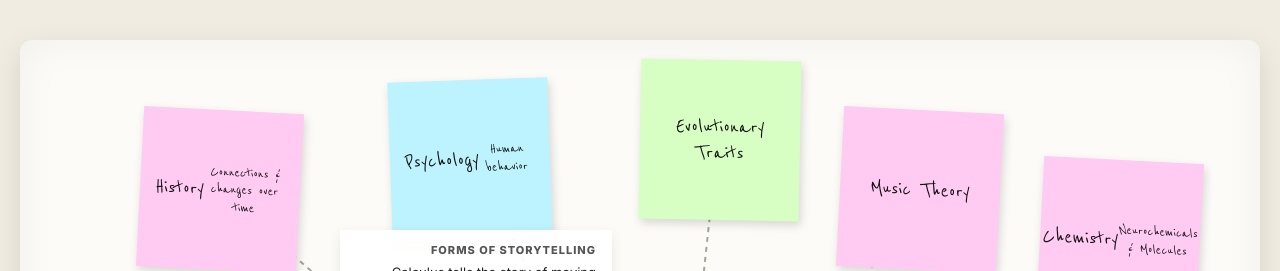
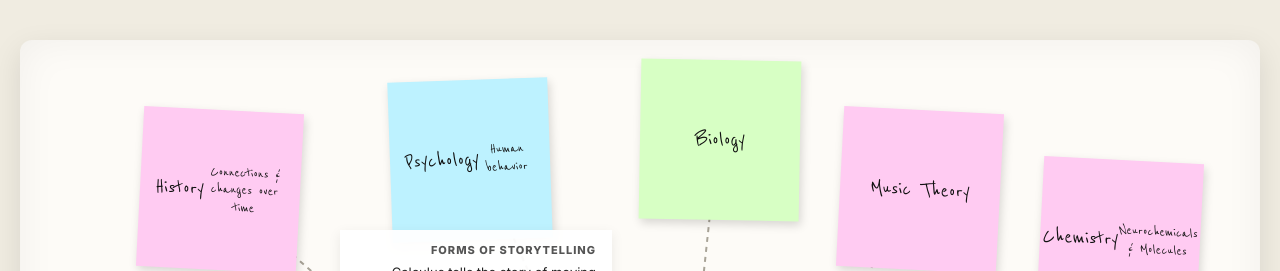
Before and after one commit to rc072406/meaningoflife, a plain HTML site: page index.html in a window 1280 px wide. Shown: the top 271 px of the page. Drawn offline with Linux system fonts and the light colour scheme.

Commit message:
Update index.html

```diff
--- a/index.html
+++ b/index.html
@@ -189,13 +189,13 @@
             Sociology
         </div>
 
-        <!-- Top (Human Behavior) -->
+
         <div class="sticky-note blue" style="top: 40px; left: 370px;">
             Psychology<br>
             <span style="font-size: 16px;">Human behavior</span>
         </div>
         <div class="sticky-note green" style="top: 20px; left: 620px;">
-            Evolutionary Traits
+        Biology
         </div>
 
         <!-- Right Side (STEM) -->
```
